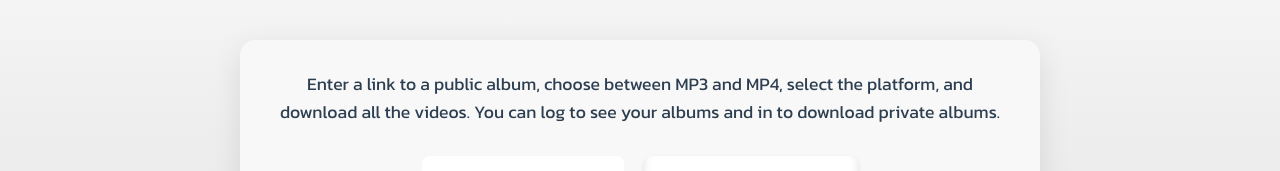
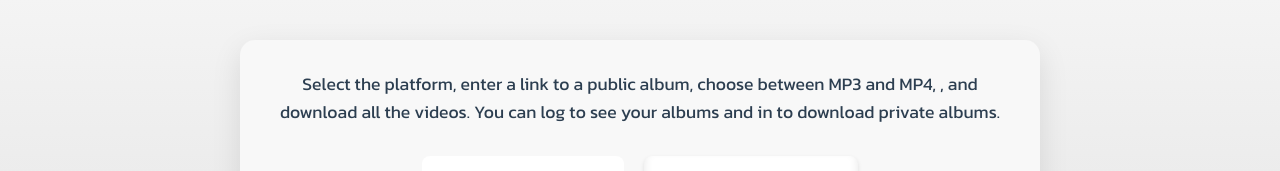
Before and after one commit to StepCode3630/LocalMp, a Vue app in the folder front-end/: page / in a window 1280 px wide. Shown: the part 244-415 px from the top of the page. Built offline with nearby package versions, Linux system fonts and the light colour scheme; no server answers.

Commit message:
feat(accueil front): meilleur description
 [5] [Done]

```diff
--- a/front-end/src/components/HomeLink.vue
+++ b/front-end/src/components/HomeLink.vue
@@ -3,8 +3,8 @@
 
   <form class="home-link-container" @submit.prevent="search">
     <p class="description">
-      Enter a link to a public album, choose between MP3 and MP4, select the platform, and download
-      all the videos. You can log to see your albums and in to download private albums.
+      Select the platform, enter a link to a public album, choose between MP3 and MP4, , and
+      download all the videos. You can log to see your albums and in to download private albums.
     </p>
 
     <div class="platform-selector">
```
Also changed, not shown: 1 other file (tests, documents, lock files or other folders).
